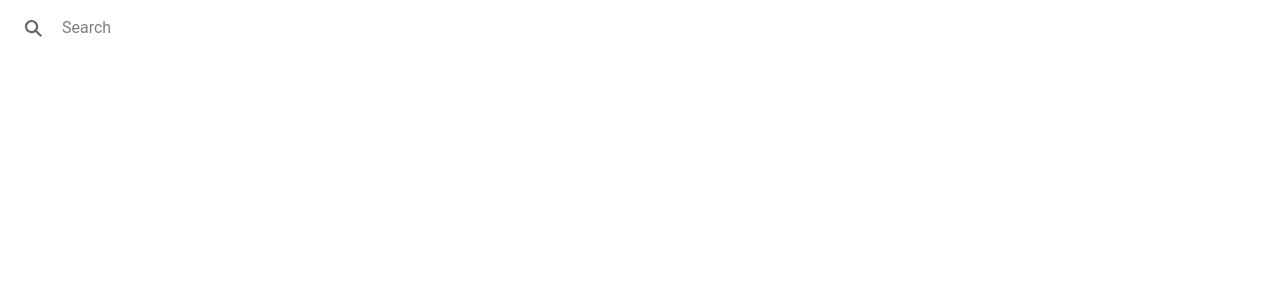
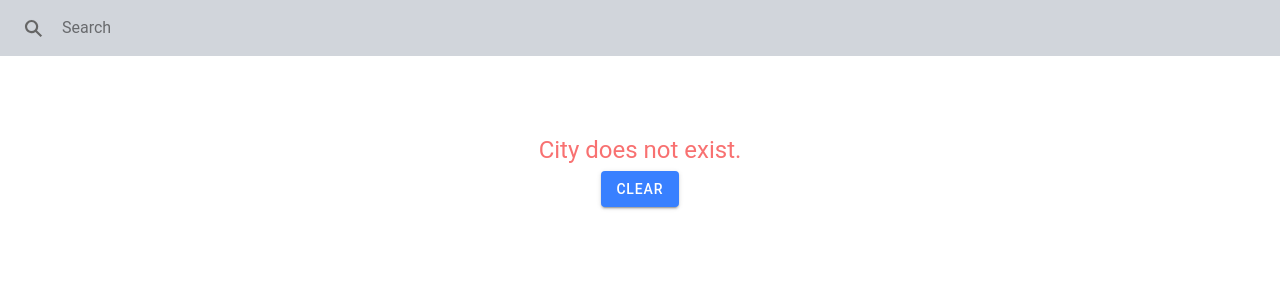
Before and after one commit to StevenCaddy/weather-caddy, a React (Create React App) app: page /home in a window 1280 px wide. Shown: the top 300 px of the page. Built offline with nearby package versions, Linux system fonts and the light colour scheme; no server answers.

Commit message:
2nd API Call
2nd API Call start
Start on daily weather table
Loader component finished

```diff
--- a/src/components/gradient/gradient.tsx
+++ b/src/components/gradient/gradient.tsx
@@ -21,7 +21,7 @@ const Gradient: React.FC<GradientProps> = ({ weatherID, children }) => {
   } else if (weatherID && 803 <= weatherID) {
     weatherStyle = 'from-gray-600 via-blue-200 to-gray-200';
   } else {
-    weatherStyle = 'Null';
+    weatherStyle = '';
   }
   return <div className={'min-h-full bg-cover bg-gradient-to-b ' + weatherStyle}>{children}</div>;
 };
--- a/src/pages/Home/Home.tsx
+++ b/src/pages/Home/Home.tsx
@@ -1,5 +1,5 @@
 import React, { useState } from 'react';
-import { IonContent, IonHeader, IonPage, IonSearchbar, IonToolbar } from '@ionic/react';
+import { IonContent, IonHeader, IonPage, IonSearchbar, IonToolbar, IonButton } from '@ionic/react';
 import Temperature from '../../components/temperature/Temperature';
 import Adjective from '../../components/adjective/adjective';
 import TimeStamp from '../../components/time stamp/TimeStamp';
@@ -8,15 +8,16 @@ import InfoList from '../../components/info list/InfoList';
 import Sunset from '../../components/sunrise/sunset';
 import { FontAwesomeIcon } from '@fortawesome/react-fontawesome';
 import { faCloudMoon, faCloudSun } from '@fortawesome/free-solid-svg-icons';
-import { WeatherResponse } from '../../interfaces/weather';
+import { WeatherResponse, WeatherOneCallResponse } from '../../interfaces/weather';
 
 interface HomeProps {
   weatherID: number | null;
   weatherData?: WeatherResponse;
+  weatherOneCallData?: WeatherOneCallResponse;
   setCity: (city: string | undefined) => void;
 }
 
-const Home: React.FC<HomeProps> = ({ weatherID, weatherData, setCity }) => {
+const Home: React.FC<HomeProps> = ({ weatherID, weatherData, weatherOneCallData, setCity }) => {
   const [searchText, setSearchText] = useState<string | undefined>();
 
   const searchSubmit = (e: React.FormEvent<HTMLFormElement>) => {
@@ -24,12 +25,17 @@ const Home: React.FC<HomeProps> = ({ weatherID, weatherData, setCity }) => {
     setCity(searchText);
   };
 
+  const clearCity = () => {
+    setSearchText('');
+    setCity('');
+  };
+
   if (!weatherID) {
     return (
       <IonPage>
         <IonContent fullscreen={true}>
           <Gradient weatherID={weatherID}>
-            <IonHeader className="ion-no-border">
+            <IonHeader className="ion-no-border bg-gray-300">
               <IonToolbar>
                 <form onSubmit={searchSubmit}>
                   <IonSearchbar
@@ -43,6 +49,12 @@ const Home: React.FC<HomeProps> = ({ weatherID, weatherData, setCity }) => {
                 </form>
               </IonToolbar>
             </IonHeader>
+            <div className="mt-20">
+              <div className="text-red-400 text-2xl bg-gray text-center">
+                <h1>City does not exist.</h1>
+                <IonButton onClick={clearCity}>Clear</IonButton>
+              </div>
+            </div>
           </Gradient>
         </IonContent>
       </IonPage>
@@ -120,6 +132,15 @@ const Home: React.FC<HomeProps> = ({ weatherID, weatherData, setCity }) => {
               </div>
             </div>
           </div>
+          <div>
+            <Temperature label="" value={weatherOneCallData?.daily[0].temp.max} />
+            <Temperature label="" value={weatherOneCallData?.daily[1].temp.max} />
+            <Temperature label="" value={weatherOneCallData?.daily[2].temp.max} />
+            <Temperature label="" value={weatherOneCallData?.daily[3].temp.max} />
+            <Temperature label="" value={weatherOneCallData?.daily[4].temp.max} />
+            <Temperature label="" value={weatherOneCallData?.daily[5].temp.max} />
+            <Temperature label="" value={weatherOneCallData?.daily[6].temp.max} />
+          </div>
         </Gradient>
       </IonContent>
     </IonPage>
--- a/src/pages/Home/HomeLoader.tsx
+++ b/src/pages/Home/HomeLoader.tsx
@@ -1,18 +1,24 @@
 import React, { useState, useEffect } from 'react';
 import Home from './Home';
-import { useGetWeatherData } from '../../queries/weather';
+import { useGetWeatherData, useGetWeatherOneCallData } from '../../queries/weather';
+import { Coordinates } from '../../interfaces/weather';
 
 const HomeLoader: React.FC = () => {
   const [city, setCity] = useState<string | undefined>('Kansas City');
-  const { data: weatherData, refetch } = useGetWeatherData(city);
+  const { data: weatherData, refetch: refetchWeatherData } = useGetWeatherData(city, { onSuccess: (data) => setCoordinates(data.coord) });
   const weatherID = weatherData?.weather && weatherData?.weather.length ? weatherData?.weather[0].id : null;
+  const [coordinates, setCoordinates] = useState<Coordinates | undefined>({ lon: -94.5786, lat: 39.0997 });
+  const { data: weatherOneCallData, refetch: refetchOneCall } = useGetWeatherOneCallData(coordinates);
 
   useEffect(() => {
-    refetch();
-  }, [city, refetch]);
-  console.log(weatherID);
+    refetchWeatherData();
+  }, [city, refetchWeatherData]);
 
-  return <Home weatherID={weatherID} weatherData={weatherData} setCity={setCity} />;
+  useEffect(() => {
+    refetchOneCall();
+  }, [coordinates, refetchOneCall]);
+
+  return <Home weatherID={weatherID} weatherData={weatherData} weatherOneCallData={weatherOneCallData} setCity={setCity} />;
 };
 
 export default HomeLoader;
--- a/src/queries/weather.ts
+++ b/src/queries/weather.ts
@@ -1,14 +1,35 @@
-import { useQuery } from 'react-query';
+import { useQuery, UseQueryOptions } from 'react-query';
 import { OPEN_WEATHER_API_ID, OPEN_WEATHER_API_ROOT } from '../declarations/constants';
-import { WeatherResponse } from '../interfaces/weather';
+import { WeatherResponse, WeatherOneCallResponse, Coordinates } from '../interfaces/weather';
 
-export const useGetWeatherData = (city: string = 'Kansas City') => {
+export const useGetWeatherData = (city: string = 'Kansas City', options?: UseQueryOptions<WeatherResponse>) => {
   if (!city) {
     city = 'Kansas City';
   }
-  return useQuery<WeatherResponse>('weatherData', () => {
-    return fetch(`${OPEN_WEATHER_API_ROOT}/data/2.5/weather?q=${city}&units=imperial&appid=${OPEN_WEATHER_API_ID}`)
-      .then((res) => res.json())
-      .catch((err) => console.error(err));
-  });
+  return useQuery<WeatherResponse>(
+    'weatherData',
+    () => {
+      return fetch(`${OPEN_WEATHER_API_ROOT}/data/2.5/weather?q=${city}&units=imperial&appid=${OPEN_WEATHER_API_ID}`)
+        .then((res) => res.json())
+        .catch((err) => console.error(err));
+    },
+    options
+  );
 };
+
+export const useGetWeatherOneCallData = (coordinates?: Coordinates, options?: UseQueryOptions<WeatherOneCallResponse>) => {
+  if (!coordinates) {
+    throw 'No coordinates';
+  }
+  return useQuery<WeatherOneCallResponse>(
+    'weatherDailyData',
+    () => {
+      return fetch(
+        `${OPEN_WEATHER_API_ROOT}/data/2.5/onecall?lat=${coordinates.lat}&lon=${coordinates.lon}&units=imperial&appid=${OPEN_WEATHER_API_ID}`
+      )
+        .then((res) => res.json())
+        .catch((err) => console.error(err));
+    },
+    options
+  );
+};
```
Also changed, not shown: src/interfaces/weather.ts (+62 -0 lines).
